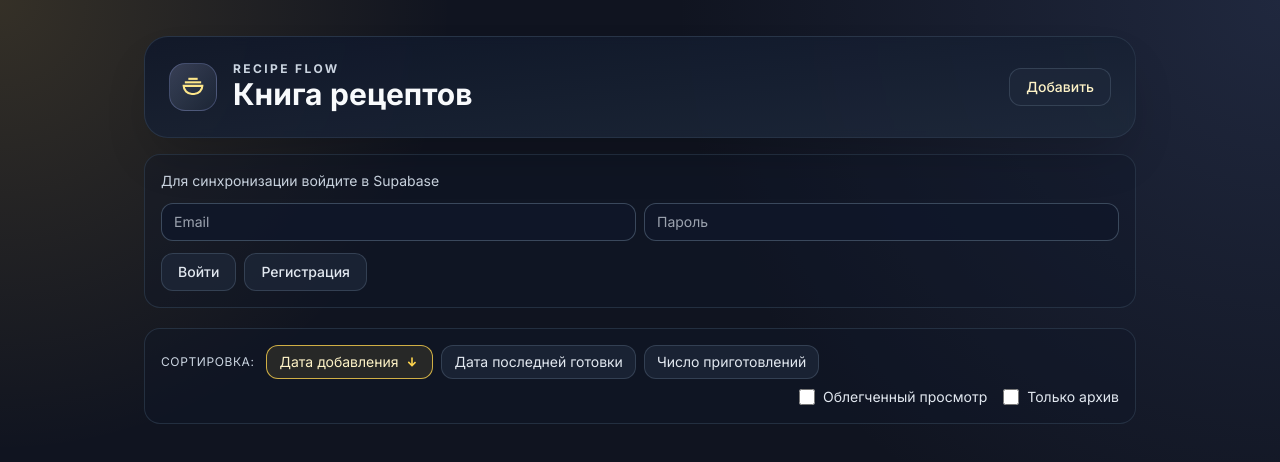
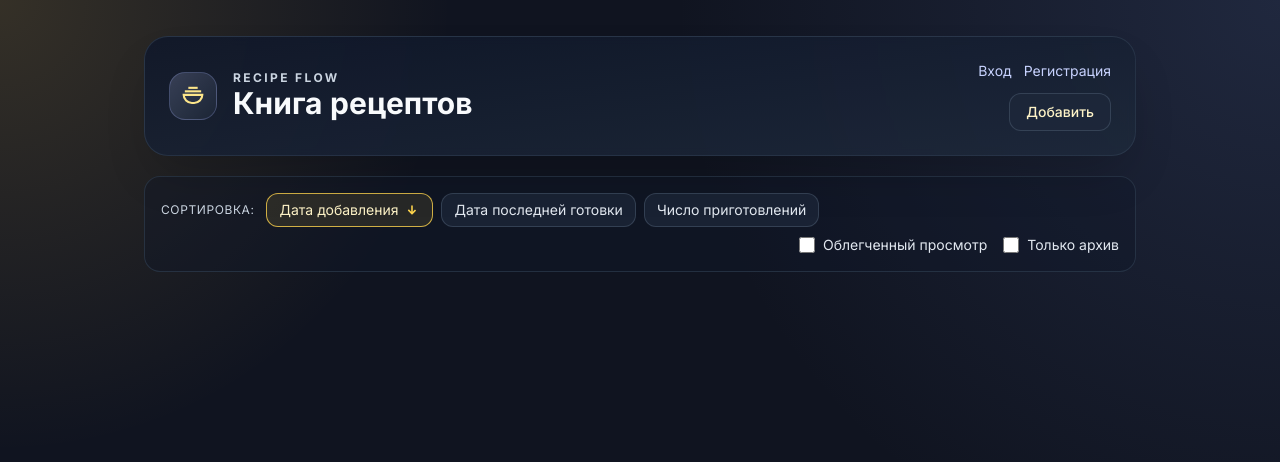
Before and after one commit to Perkin/recepies, a React (Vite) app: page / in a window 1280 px wide. Shown: the top 462 px of the page. Built offline with nearby package versions, Linux system fonts and the light colour scheme.

Commit message:
Перенести авторизацию в отдельные формы входа и регистрации

```diff
--- a/src/App.jsx
+++ b/src/App.jsx
@@ -33,6 +33,7 @@ export default function App() {
   const [toasts, setToasts] = useState([])
   const [isAuthBusy, setIsAuthBusy] = useState(false)
   const [currentUserEmail, setCurrentUserEmail] = useState(null)
+  const [authModalMode, setAuthModalMode] = useState(null)
 
 
   const addToast = useCallback((message, type = 'info') => {
@@ -235,6 +236,7 @@ export default function App() {
       const sessionUser = data.user ?? data.session?.user ?? null
       setCurrentUserEmail(sessionUser?.email ?? email)
       addToast('Supabase auth: вход выполнен', 'success')
+      setAuthModalMode(null)
       await runSync()
     } catch (error) {
       addToast(`Supabase auth: ${error.message ?? 'Не удалось войти'}`, 'error')
@@ -249,6 +251,7 @@ export default function App() {
     try {
       await signUp(email, password)
       addToast('Supabase auth: регистрация выполнена. Подтвердите email, если включено подтверждение.', 'success')
+      setAuthModalMode(null)
     } catch (error) {
       addToast(`Supabase auth: ${error.message ?? 'Не удалось зарегистрироваться'}`, 'error')
     } finally {
@@ -417,14 +420,24 @@ export default function App() {
     <div className="mx-auto max-w-5xl px-3 pb-14 pt-5 text-slate-100 sm:px-4 sm:pt-9">
       <ToastViewport toasts={toasts} onDismiss={dismissToast} />
 
-      <AppHeader onAddRecipe={openCreateForm} isFormVisible={isFormVisible} />
-      <AuthPanel
+      <AppHeader
+        onAddRecipe={openCreateForm}
+        isFormVisible={isFormVisible}
         userEmail={currentUserEmail}
-        isBusy={isAuthBusy}
-        onSignIn={handleSignIn}
-        onSignUp={handleSignUp}
+        isAuthBusy={isAuthBusy}
+        onOpenSignIn={() => setAuthModalMode('signin')}
+        onOpenSignUp={() => setAuthModalMode('signup')}
         onSignOut={handleSignOut}
       />
+      {authModalMode ? (
+        <AuthPanel
+          mode={authModalMode}
+          isBusy={isAuthBusy}
+          onClose={() => setAuthModalMode(null)}
+          onSignIn={handleSignIn}
+          onSignUp={handleSignUp}
+        />
+      ) : null}
 
       {isFormVisible ? (
         <RecipeFormSection
--- a/src/components/recipe/AppHeader.jsx
+++ b/src/components/recipe/AppHeader.jsx
@@ -1,6 +1,14 @@
 import { BowlIcon } from '../icons'
 
-export function AppHeader({ onAddRecipe, isFormVisible }) {
+export function AppHeader({
+  onAddRecipe,
+  isFormVisible,
+  userEmail,
+  isAuthBusy,
+  onOpenSignIn,
+  onOpenSignUp,
+  onSignOut,
+}) {
   return (
     <header className="glass-panel rounded-3xl border border-slate-700/60 p-6 shadow-2xl shadow-black/20">
       <div className="flex flex-col gap-4 sm:flex-row sm:items-center sm:justify-between">
@@ -15,6 +23,39 @@ export function AppHeader({ onAddRecipe, isFormVisible }) {
             </h1>
           </div>
         </div>
+
+        <div className="flex flex-col items-start gap-3 sm:items-end">
+          {userEmail ? (
+            <div className="text-sm text-emerald-200">
+              Вход выполнен: <span className="font-semibold">{userEmail}</span>
+            </div>
+          ) : (
+            <div className="flex items-center gap-3 text-sm">
+              <button
+                type="button"
+                className="text-indigo-200 underline-offset-4 transition hover:text-indigo-100 hover:underline"
+                onClick={onOpenSignIn}
+                disabled={isAuthBusy}
+              >
+                Вход
+              </button>
+              <button
+                type="button"
+                className="text-indigo-200 underline-offset-4 transition hover:text-indigo-100 hover:underline"
+                onClick={onOpenSignUp}
+                disabled={isAuthBusy}
+              >
+                Регистрация
+              </button>
+            </div>
+          )}
+
+          <div className="flex w-full gap-2 sm:w-auto">
+            {userEmail ? (
+              <button type="button" className="btn-secondary" onClick={onSignOut} disabled={isAuthBusy}>
+                Выйти
+              </button>
+            ) : null}
             <button
               type="button"
               className="btn-secondary btn-emphasis w-full justify-center sm:w-auto"
@@ -24,6 +65,8 @@ export function AppHeader({ onAddRecipe, isFormVisible }) {
               Добавить
             </button>
           </div>
+        </div>
+      </div>
     </header>
   )
 }
--- a/src/components/recipe/AuthPanel.jsx
+++ b/src/components/recipe/AuthPanel.jsx
@@ -1,34 +1,61 @@
-import { useState } from 'react'
+import { useEffect, useMemo, useState } from 'react'
 
-export function AuthPanel({ userEmail, onSignIn, onSignUp, onSignOut, isBusy }) {
+export function AuthPanel({ mode, isBusy, onClose, onSignIn, onSignUp }) {
   const [email, setEmail] = useState('')
   const [password, setPassword] = useState('')
+  const [passwordConfirm, setPasswordConfirm] = useState('')
+  const [formError, setFormError] = useState('')
 
-  const handleSubmit = async (event, action) => {
+  const isSignUp = mode === 'signup'
+
+  const title = useMemo(() => (isSignUp ? 'Регистрация' : 'Вход'), [isSignUp])
+
+  useEffect(() => {
+    setEmail('')
+    setPassword('')
+    setPasswordConfirm('')
+    setFormError('')
+  }, [mode])
+
+  const handleSubmit = async (event) => {
     event.preventDefault()
-    await action(email.trim(), password)
+    setFormError('')
+
+    const normalizedEmail = email.trim()
+
+    if (isSignUp) {
+      if (password !== passwordConfirm) {
+        setFormError('Пароли не совпадают')
+        return
       }
 
-  if (userEmail) {
-    return (
-      <div className="mt-4 rounded-2xl border border-emerald-400/30 bg-emerald-950/30 p-4">
-        <p className="text-sm text-emerald-100">Выполнен вход: {userEmail}</p>
-        <button
-          type="button"
-          className="btn-secondary mt-3"
-          onClick={onSignOut}
-          disabled={isBusy}
-        >
-          Выйти
-        </button>
-      </div>
-    )
+      await onSignUp(normalizedEmail, password)
+      return
+    }
+
+    await onSignIn(normalizedEmail, password)
   }
 
   return (
-    <form className="mt-4 rounded-2xl border border-slate-700/60 bg-slate-900/40 p-4" onSubmit={(event) => handleSubmit(event, onSignIn)}>
-      <p className="mb-3 text-sm text-slate-300">Для синхронизации войдите в Supabase</p>
-      <div className="grid gap-2 sm:grid-cols-2">
+    <div className="fixed inset-0 z-40 flex items-center justify-center bg-slate-950/70 px-3">
+      <div className="w-full max-w-md rounded-2xl border border-slate-700/70 bg-slate-900 p-5 shadow-2xl">
+        <div className="mb-4 flex items-start justify-between gap-3">
+          <div>
+            <h2 className="text-lg font-semibold text-slate-100">{title}</h2>
+            <p className="mt-1 text-sm text-slate-400">Для синхронизации используйте аккаунт Supabase.</p>
+          </div>
+          <button
+            type="button"
+            className="text-slate-400 transition hover:text-slate-200"
+            onClick={onClose}
+            disabled={isBusy}
+            aria-label="Закрыть"
+          >
+            ✕
+          </button>
+        </div>
+
+        <form className="space-y-3" onSubmit={handleSubmit}>
           <input
             type="email"
             value={email}
@@ -44,19 +71,35 @@ export function AuthPanel({ userEmail, onSignIn, onSignUp, onSignOut, isBusy })
             onChange={(event) => setPassword(event.target.value)}
             className="input-base"
             placeholder="Пароль"
-          autoComplete="current-password"
+            autoComplete={isSignUp ? 'new-password' : 'current-password'}
             minLength={6}
             required
           />
-      </div>
-      <div className="mt-3 flex flex-wrap gap-2">
+          {isSignUp ? (
+            <input
+              type="password"
+              value={passwordConfirm}
+              onChange={(event) => setPasswordConfirm(event.target.value)}
+              className="input-base"
+              placeholder="Подтверждение пароля"
+              autoComplete="new-password"
+              minLength={6}
+              required
+            />
+          ) : null}
+
+          {formError ? <p className="text-sm text-rose-300">{formError}</p> : null}
+
+          <div className="flex gap-2 pt-1">
             <button type="submit" className="btn-secondary" disabled={isBusy}>
-          Войти
+              {isSignUp ? 'Зарегистрироваться' : 'Войти'}
             </button>
-        <button type="button" className="btn-secondary" onClick={(event) => handleSubmit(event, onSignUp)} disabled={isBusy}>
-          Регистрация
+            <button type="button" className="btn-secondary" onClick={onClose} disabled={isBusy}>
+              Отмена
             </button>
           </div>
         </form>
+      </div>
+    </div>
   )
 }
```
Lines whose indentation alone changed are shown as unchanged.
